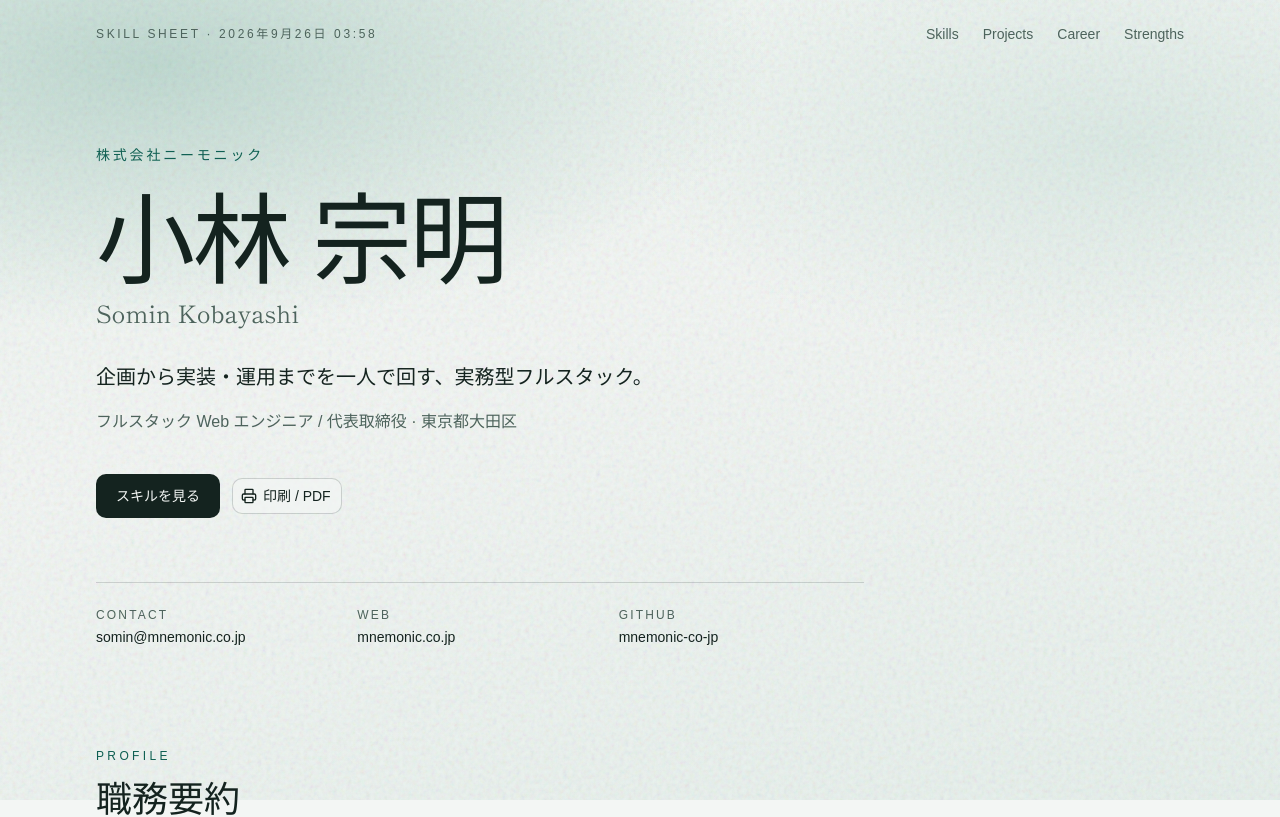
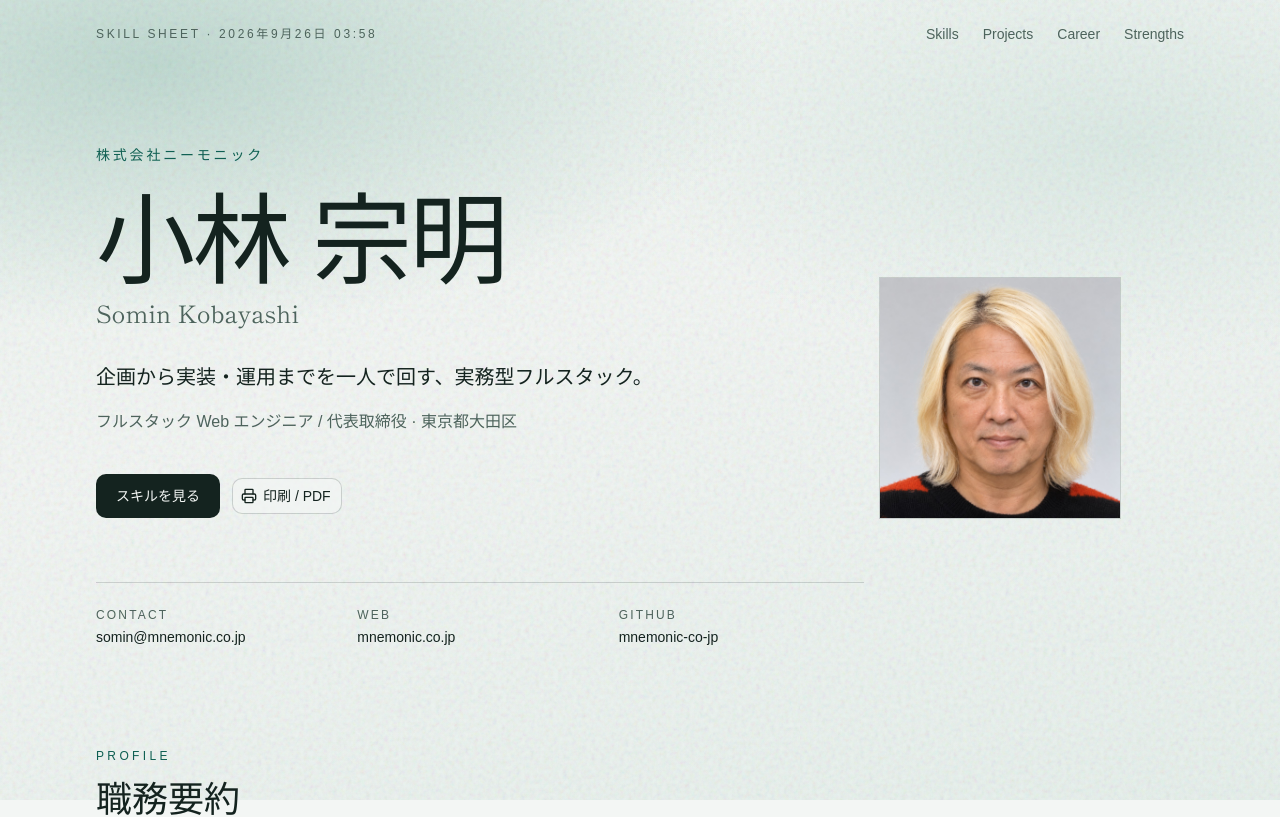
Before and after one commit to mnemonic-co-jp/skillsheet, a Next.js app: page / in a window 1280 px wide. Shown: the top 817 px of the page. Built offline with nearby package versions, Linux system fonts and the light colour scheme; a web font is replaced by a local one.

Commit message:
プロフィール写真を追加

```diff
--- a/src/app/globals.css
+++ b/src/app/globals.css
@@ -134,6 +134,11 @@
   animation: rise 900ms cubic-bezier(0.22, 1, 0.36, 1) both;
 }
 
+.hero-photo {
+  animation: rise 900ms cubic-bezier(0.22, 1, 0.36, 1) both;
+  box-shadow: 0 0 0 1px var(--ink-line);
+}
+
 .hero-meta {
   animation: rise 1000ms cubic-bezier(0.22, 1, 0.36, 1) 180ms both;
 }
@@ -173,6 +178,7 @@
 
 @media (prefers-reduced-motion: reduce) {
   .hero-copy,
+  .hero-photo,
   .hero-meta,
   .skill-reveal,
   .career-item,
--- a/src/app/page.tsx
+++ b/src/app/page.tsx
@@ -1,3 +1,4 @@
+import Image from "next/image";
 import { PrintButton } from "@/components/skillsheet/print-button";
 import { SkillsSection } from "@/components/skillsheet/skills-section";
 import { ProjectsSection } from "@/components/skillsheet/projects-section";
@@ -33,7 +34,8 @@ export default function Home() {
 
       <main className="relative z-10">
         <section className="mx-auto flex min-h-[88vh] w-full max-w-6xl flex-col justify-center px-5 py-16 sm:px-8 sm:py-20">
-          <div className="hero-copy max-w-4xl">
+          <div className="hero-copy flex max-w-5xl flex-col gap-10 sm:flex-row sm:items-end sm:justify-between sm:gap-14">
+            <div className="min-w-0 flex-1">
               <p className="text-sm tracking-[0.2em] text-[var(--accent-deep)]">
                 {profile.company}
               </p>
@@ -58,6 +60,15 @@ export default function Home() {
                 </a>
                 <PrintButton />
               </div>
+            </div>
+            <Image
+              src={profile.photo}
+              alt={`${profile.nameJa}のプロフィール写真`}
+              width={240}
+              height={240}
+              priority
+              className="hero-photo order-first size-36 shrink-0 object-cover sm:order-none sm:size-52 md:size-60"
+            />
           </div>
 
           <div className="hero-meta mt-16 grid max-w-3xl gap-4 border-t border-[var(--ink-line)] pt-6 text-sm text-[var(--ink-muted)] sm:grid-cols-3">
--- a/src/data/skillsheet.ts
+++ b/src/data/skillsheet.ts
@@ -32,6 +32,7 @@ export const profile = {
   website: "https://www.mnemonic.co.jp",
   github: "https://github.com/mnemonic-co-jp",
   birth: "1968年 / 京都府舞鶴市",
+  photo: "/profile.jpg",
   updatedAt: "2026年9月26日 03:58",
 };
 
```
Also changed, not shown: public/profile.jpg (added). Lines whose indentation alone changed are shown as unchanged.
